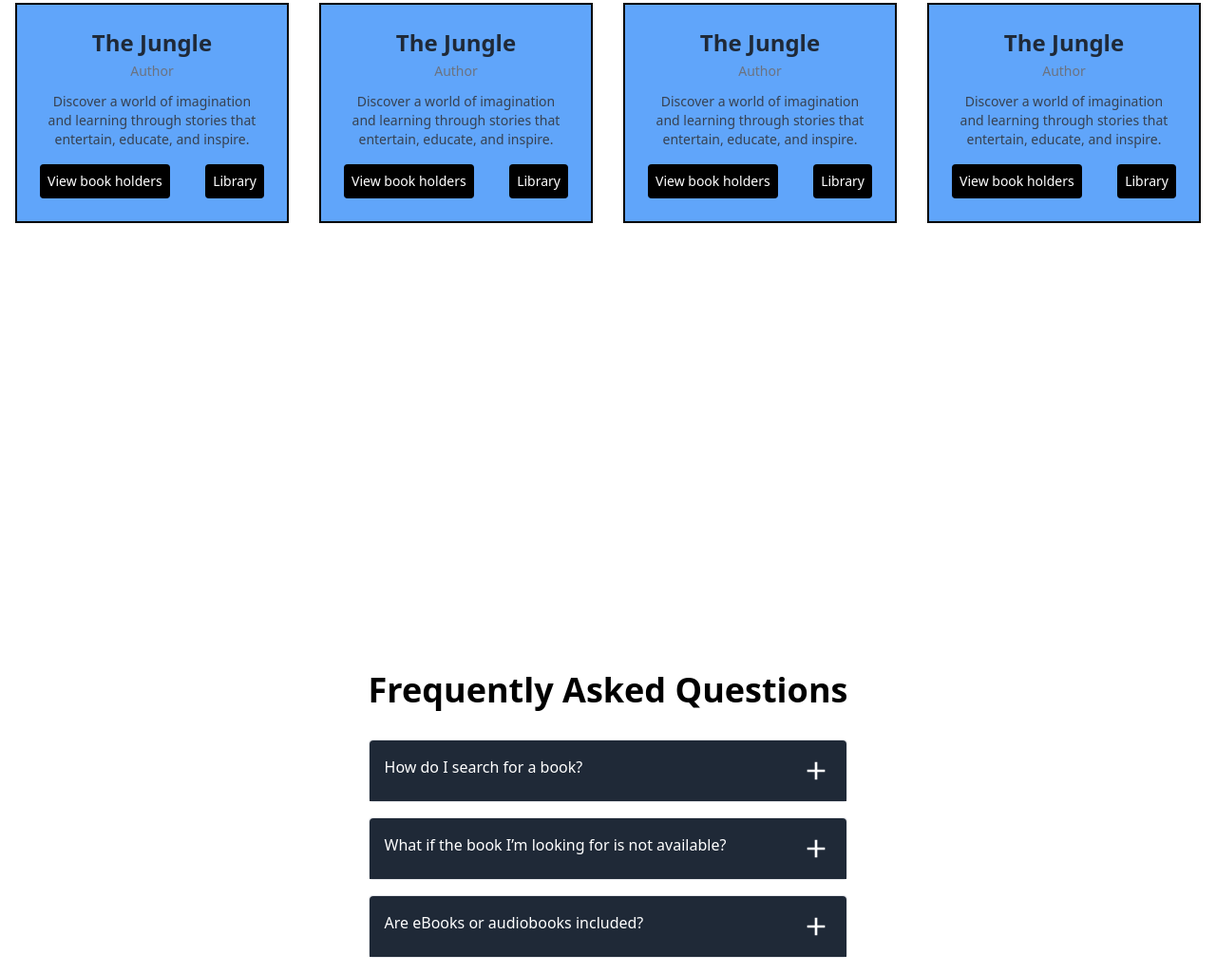
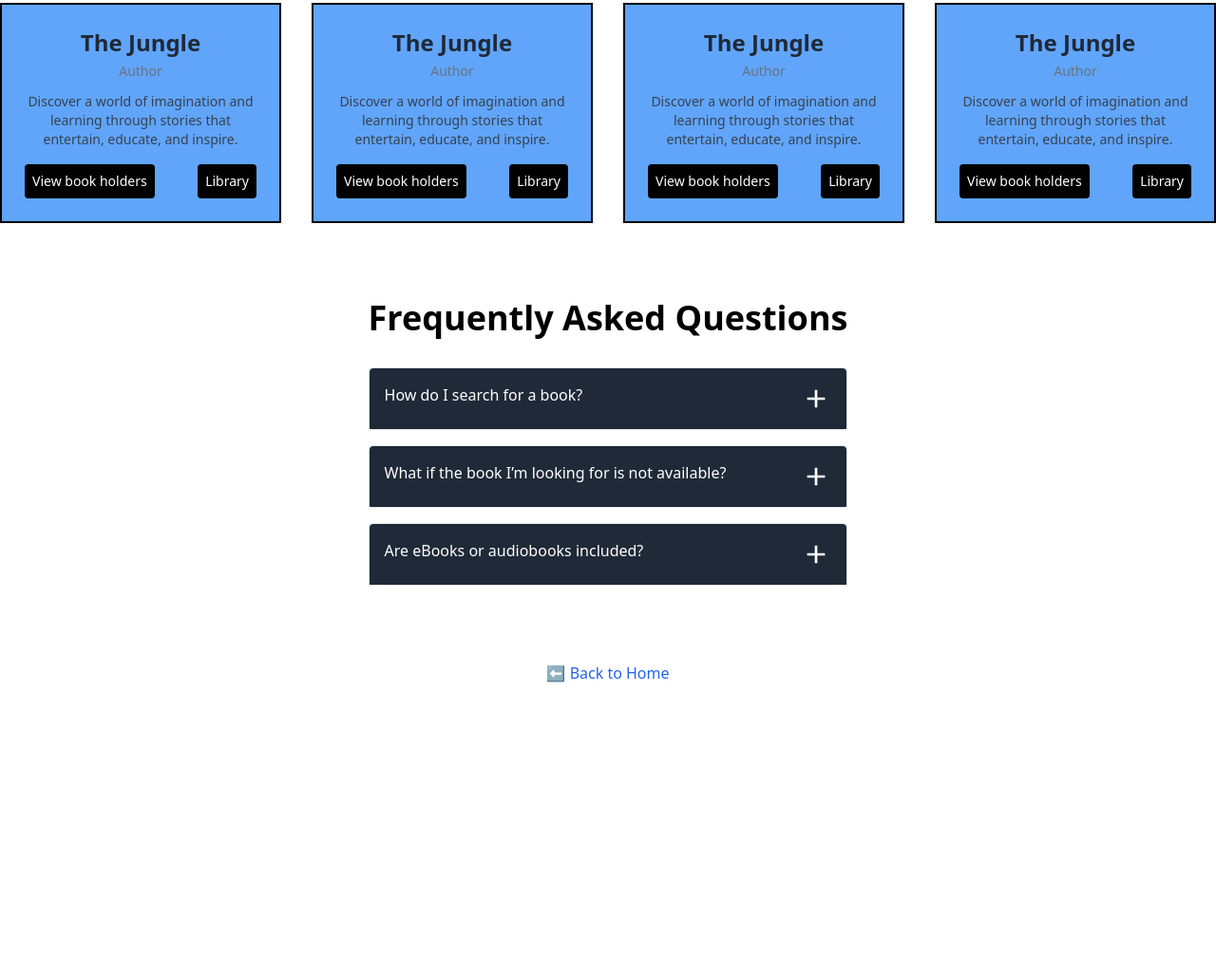
Before and after one commit to sidhgeetha/js-dom-projectworks, a website: page public/faq.html in a window 1280 px wide. Shown: the part 193-1218 px from the top of the page at 95% size. After the commit the page ends 996 px from the top, so only its background shows below. Drawn offline with nearby package versions, Linux system fonts and the light colour scheme.

Commit message:
ui imprvised

```diff
--- a/public/faq.html
+++ b/public/faq.html
@@ -70,7 +70,7 @@
 
         </header>
 
-        <main class="max-w-7xl min-h-screen py-24 mx-auto px-4  dark:bg-black  ">
+        <main class="max-w-7xl min-h-screen mt-24 mx-auto   dark:bg-black  ">
 
             <div
                 class="grid grid-cols-1 sm:grid-cols-2 md:grid-cols-4 gap-8 text-center ">
@@ -146,10 +146,11 @@
                 </div>
             </div>
 
-        </main>
 
-        <section class="flex justify-center dark:bg-black">
-            <div class=" text-center dark:bg-black dark:text-white ">
+            <!-- //faq list -->
+
+          <section class="flex justify-center dark:bg-black py-20">
+              <div class=" text-center dark:bg-black dark:text-white ">
                 <h1 class="text-4xl font-bold text-center mb-8">Frequently
                     Asked
                     Questions</h1>
@@ -220,7 +221,7 @@
 
                 <!-- faq-3 -->
 
-                <div class="border rounded mb-4 text-center">
+                <div class="border rounded text-center     ">
                     <button
                         class="flex justify-between text-white w-full text-left p-4 bg-gray-800 hover:bg-gray-700 rounded-t toggle-btn  dark:bg-gray-700 dark:text-white">
                         Are eBooks or audiobooks included?
@@ -250,10 +251,20 @@
                     Currently, the app focuses on physical library books only.
                     </div>
                 </div>
+              </div>
+
+
+           </section>
+
+
+            <div class="text-center  mb-24">
+                <a href="index.html" class="text-blue-600 hover:underline">⬅️
+                    Back to Home</a>
             </div>
 
+        </main>
 
-        </section>
+
         <script type="module" src="/faq.js"></script>
     </body>
 </html>
```
Also changed, not shown: public/char-count.html (+5 -0 lines), public/dynamic-bulletpoints.html (+6 -0 lines).
